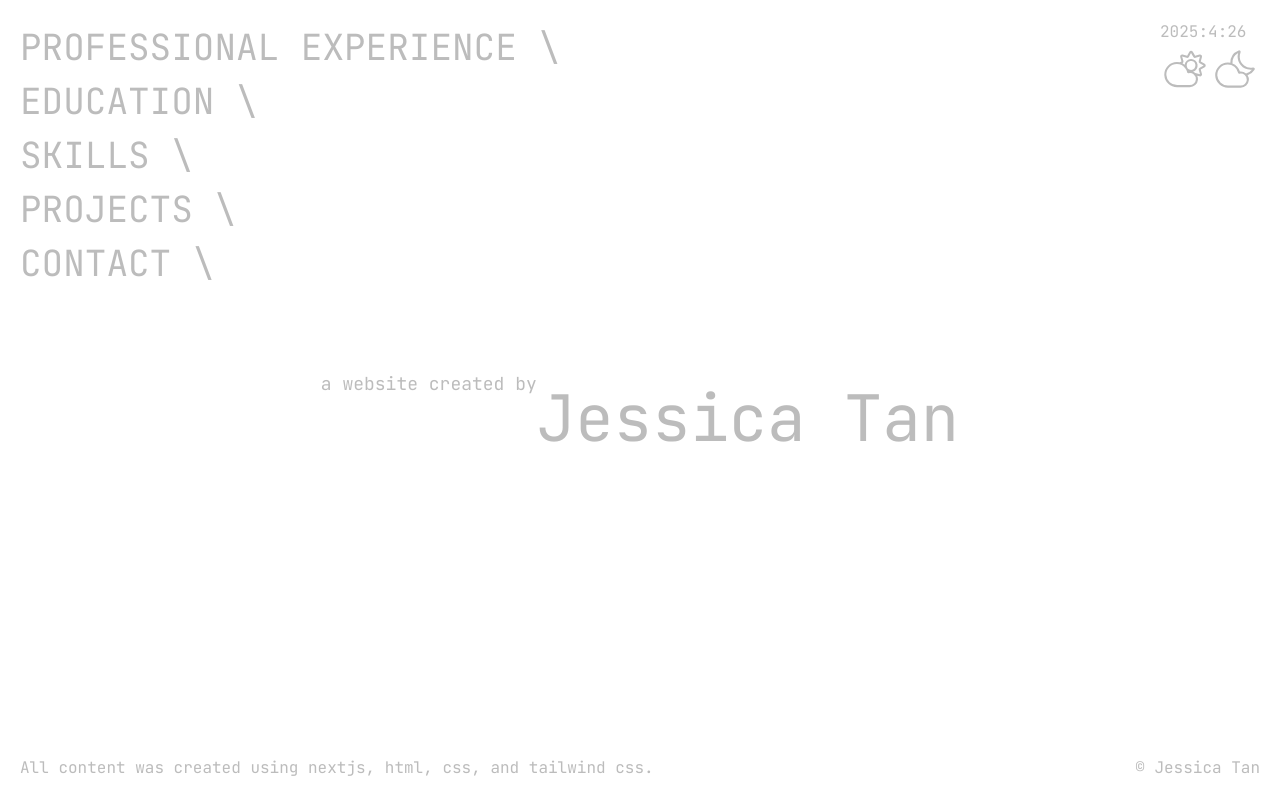
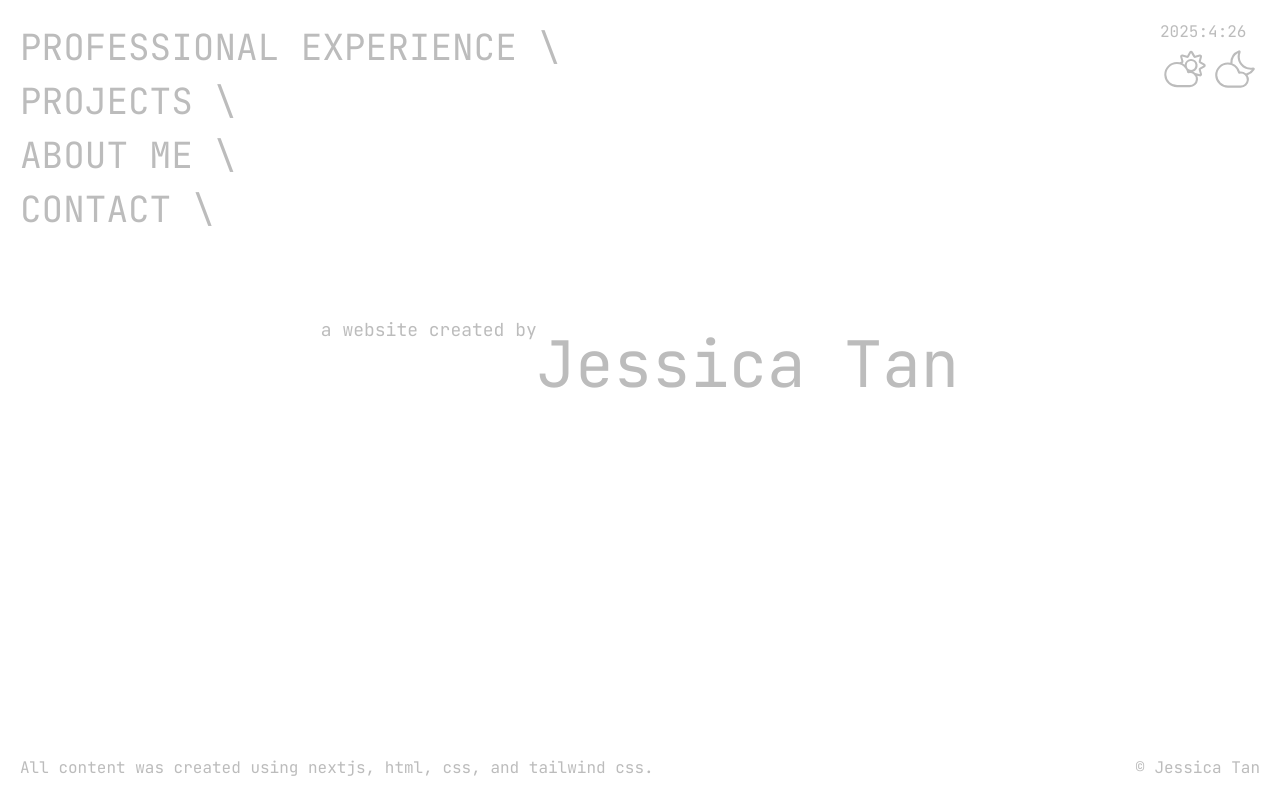
Before and after one commit to tjessica13/personal-website, a Next.js app: page / in a window 1280 px wide. Built offline with nearby package versions, Linux system fonts and the light colour scheme.

Commit message:
change navbar

```diff
--- a/app/page.tsx
+++ b/app/page.tsx
@@ -10,9 +10,8 @@ export default function Home() {
       <div className="flex justify-between">
         <ul>
           <li><Link href="./professional-experience" className="hover:ml-12 hover:text-(--hovercolor) text-(--fontcolor)">PROFESSIONAL EXPERIENCE \</Link></li>
-          <li><a href="./" className="hover:ml-12 hover:text-(--hovercolor) text-(--fontcolor)">EDUCATION \</a></li>
-          <li><a href="./" className="hover:ml-12 hover:text-(--hovercolor) text-(--fontcolor)">SKILLS \</a></li>
           <li><a href="./projects" className="hover:ml-12 hover:text-(--hovercolor) text-(--fontcolor)">PROJECTS \</a></li>
+          <li><a href="./" className="hover:ml-12 hover:text-(--hovercolor) text-(--fontcolor)">ABOUT ME \</a></li>
           <li><a href="./" className="hover:ml-12 hover:text-(--hovercolor) text-(--fontcolor)">CONTACT \</a></li>
         </ul>
         <div>
```
